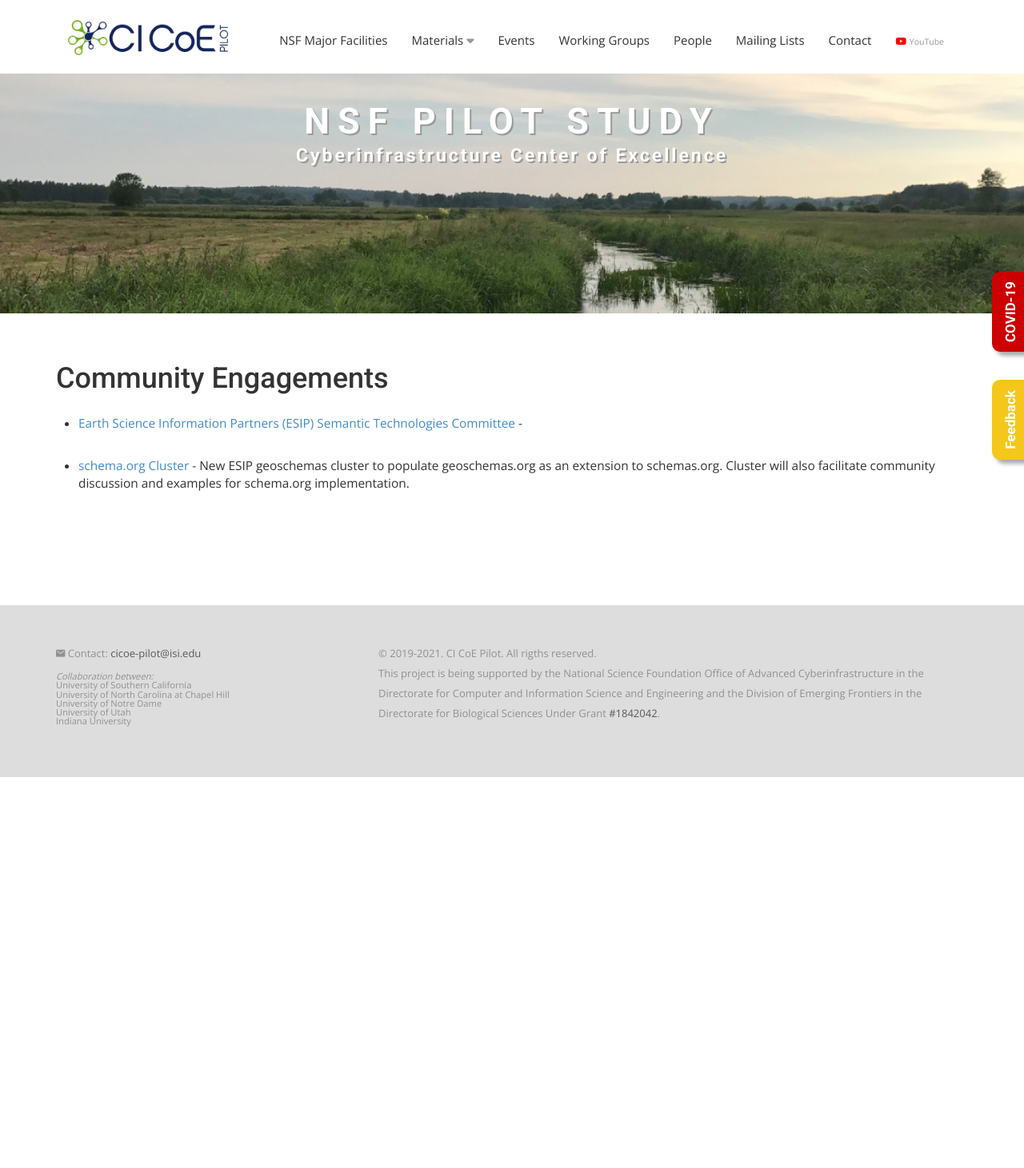
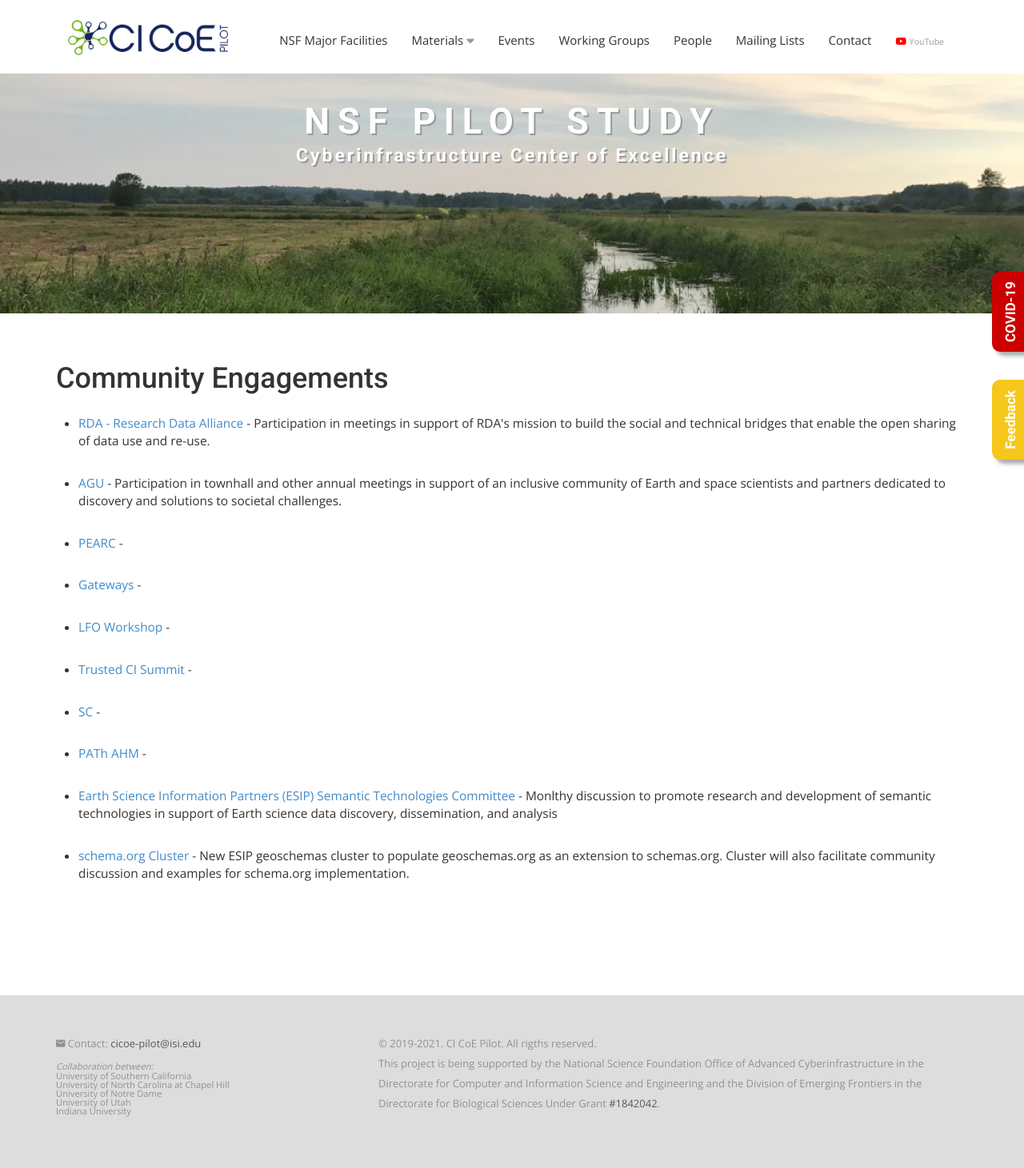
Before and after one commit to cicoe/cicoe.github.io, a Jekyll site: the page built from community_engagements.html, in a window 1280 px wide. Shown: the whole page at 80% size. Built offline with Jekyll 4.4.1, drawn with Linux system fonts in a browser that asks for light colours; nearby versions of some CDN libraries; some web fonts are replaced; before the commit the page ends 972 px from its top, so only the background shows below that.

Commit message:
Added AGU, PEARC, PATh AHM, SC, Gateways, LFO, CI Summit

```diff
--- a/_data/community_engagements.yml
+++ b/_data/community_engagements.yml
@@ -1,6 +1,46 @@
+
+- title: "RDA - Research Data Alliance"
+  desc: "Participation in meetings in support of RDA's mission to build the social and technical bridges that enable the open sharing of data use and re-use."
+  link: "https://www.rd-alliance.org/"
+  working_group: ""
+
+- title: "AGU"
+  desc: "Participation in townhall and other annual meetings in support of an inclusive community of Earth and space scientists and partners dedicated to discovery and solutions to societal challenges."
+  link: "https://www.agu.org/"
+  working_group: ""
+
+- title: "PEARC"
+  desc: ""
+  link: "https://pearc.acm.org/"
+  working_group: ""
+
+- title: "Gateways"
+  desc: ""
+  link: "https://sciencegateways.org/web/gateways2020"
+  working_group: ""
+
+- title: "LFO Workshop"
+  desc: ""
+  link: "https://www.nsf.gov/bfa/lfo/"
+  working_group: ""
+
+- title: "Trusted CI Summit"
+  desc: ""
+  link: "https://www.trustedci.org/cfp-2020"
+  working_group: ""
+
+- title: "SC"
+  desc: ""
+  link: "https://supercomputing.org/"
+  working_group: ""
+
+- title: "PATh AHM"
+  desc: ""
+  link: "https://path-cc.io/"
+  working_group: ""
 
 - title: "Earth Science Information Partners (ESIP) Semantic Technologies Committee"
-  desc: ""
+  desc: "Monlthy discussion to promote research and development of semantic technologies in support of Earth science data discovery, dissemination, and analysis"
   link: "http://wiki.esipfed.org/index.php/Semantic_Technologies"
   working_group: "Data Storage, Curation and Preservation"
 
```
